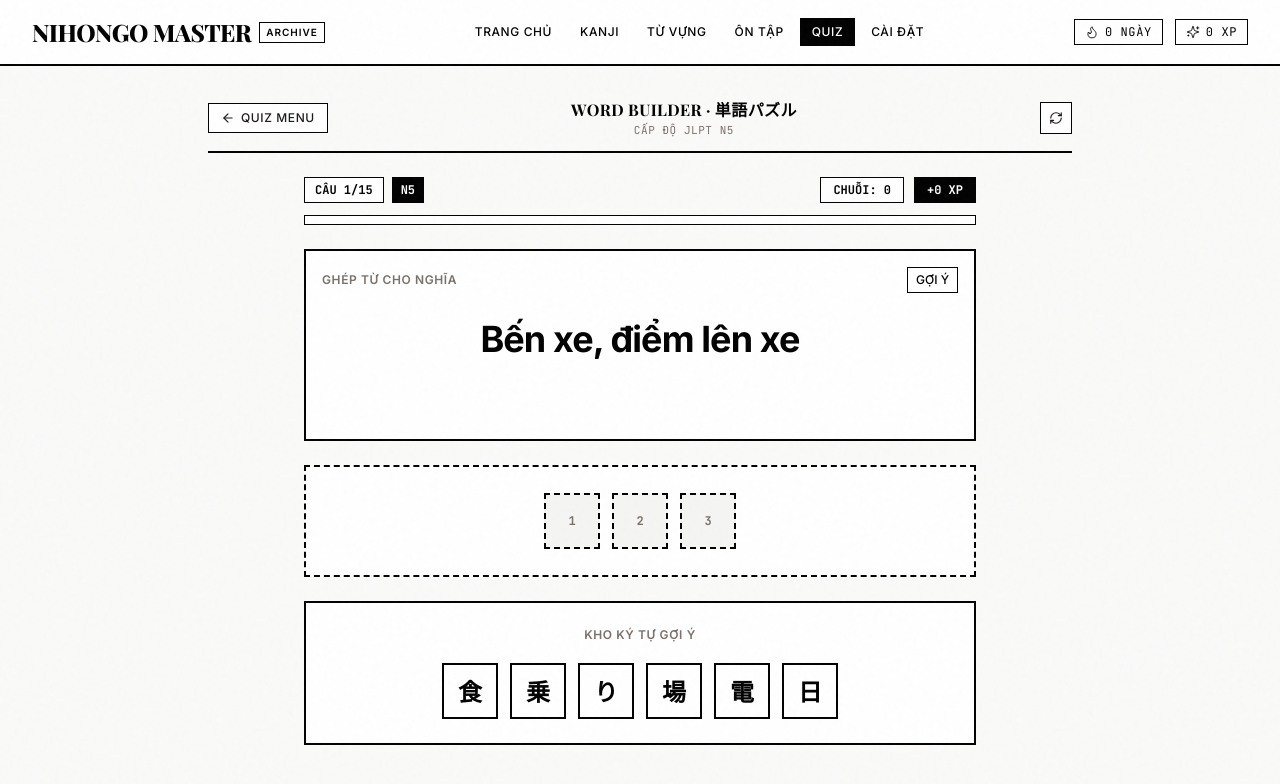
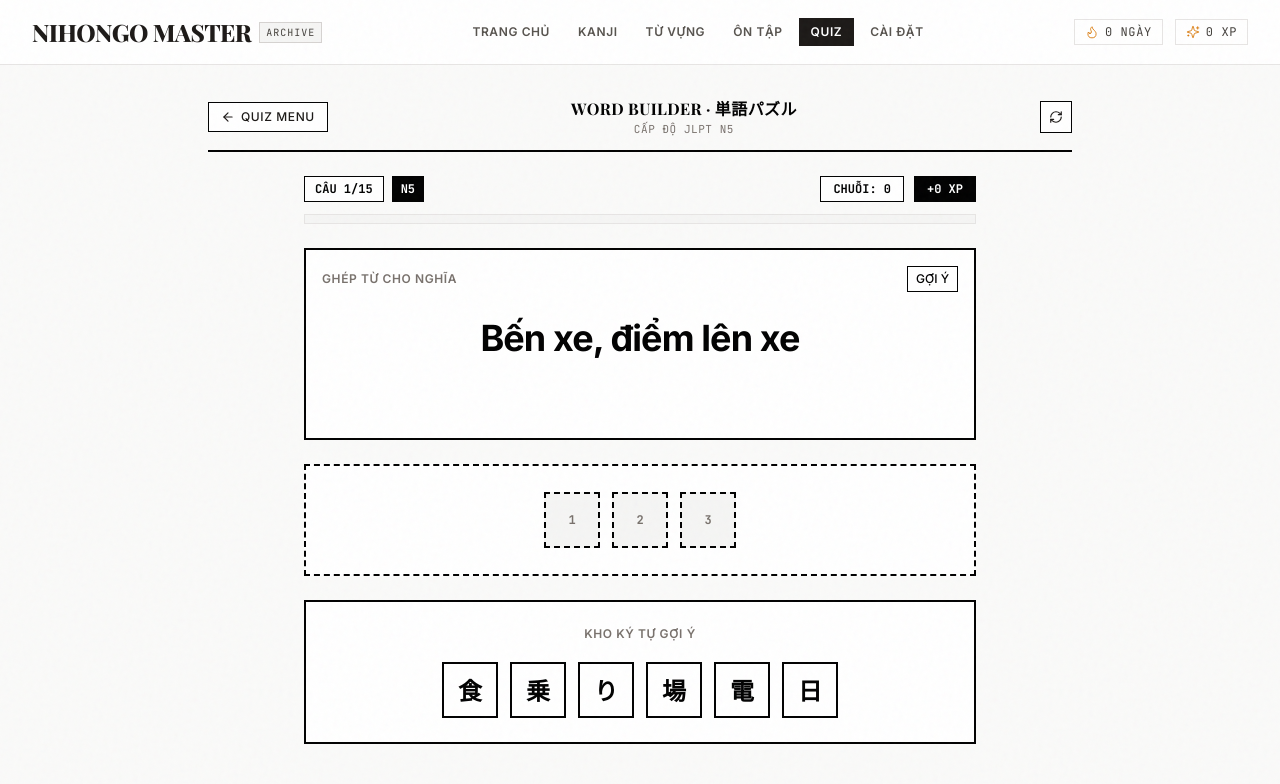
Before and after one commit to Vang-2812/nihongo-master, a Next.js app: page /review/quiz/builder in a window 1280 px wide. Shown: the top 784 px of the page. Built offline with nearby package versions, Linux system fonts and the light colour scheme; a web font is replaced by a local one.

Commit message:
feat(ui): style navbar, toasts, progressbar, and modal with muted tones and 1px borders

```diff
--- a/src/components/layout/Navbar.tsx
+++ b/src/components/layout/Navbar.tsx
@@ -80,19 +80,19 @@ export const Navbar: React.FC = () => {
 
   return (
     <>
-      <header className="sticky top-0 z-40 w-full border-b-2 border-black bg-white">
+      <header className="sticky top-0 z-40 w-full bg-white/95 backdrop-blur-sm border-b border-stone-200">
         <div className="max-w-7xl mx-auto px-4 sm:px-6 lg:px-8">
           <div className="flex items-center justify-between h-16">
             {/* Brand */}
             <div className="flex items-center gap-3">
               <Link
                 href="/"
-                className="flex items-center group focus:outline-none focus:ring-2 focus:ring-black"
+                className="flex items-center group focus:outline-none focus:ring-2 focus:ring-stone-400"
               >
-                <span className="font-serif tracking-tight font-extrabold text-xl sm:text-2xl text-black">
+                <span className="font-serif text-stone-900 font-extrabold tracking-tight text-xl sm:text-2xl">
                   NIHONGO MASTER
                 </span>
-                <span className="font-sans font-semibold text-[10px] tracking-widest uppercase border border-black px-1.5 py-0.5 ml-2 text-black">
+                <span className="bg-stone-100 text-stone-700 border border-stone-300 font-mono text-[10px] tracking-widest uppercase px-1.5 py-0.5 ml-2">
                   ARCHIVE
                 </span>
               </Link>
@@ -106,17 +106,17 @@ export const Navbar: React.FC = () => {
                   <Link
                     key={link.href}
                     href={link.href}
-                    className={`font-sans font-medium text-xs uppercase tracking-wider px-3 py-1.5 transition-colors duration-100 flex items-center gap-1.5 ${
+                    className={`font-sans text-xs uppercase tracking-wider font-semibold px-3 py-1.5 transition-colors duration-100 flex items-center gap-1.5 ${
                       active
-                        ? 'bg-black text-white'
-                        : 'text-black hover:bg-muted'
+                        ? 'bg-stone-900 text-white'
+                        : 'text-stone-600 hover:text-stone-900 hover:bg-stone-100'
                     }`}
                   >
                     <span>{link.label}</span>
                     {link.badge !== undefined && (
                       <span
                         className={`text-[10px] font-mono border px-1 py-0.5 ml-1 ${
-                          active ? 'border-white text-white' : 'border-black text-black'
+                          active ? 'border-white/30 text-white' : 'border-stone-300 text-stone-700 bg-stone-100'
                         }`}
                       >
                         {link.badge > 99 ? '99+' : link.badge}
@@ -131,19 +131,19 @@ export const Navbar: React.FC = () => {
             <div className="flex items-center gap-2 sm:gap-3">
               {/* Streak Badge */}
               <div
-                className="flex items-center gap-1.5 px-2.5 py-1 border border-black bg-white text-black font-mono text-xs uppercase tracking-wider"
+                className="flex items-center gap-1.5 px-2.5 py-1 border border-stone-200 bg-white text-stone-700 font-mono text-xs uppercase tracking-wider"
                 title={`Chuỗi học liên tục: ${streak} ngày`}
               >
-                <Flame className="w-3.5 h-3.5 stroke-[1.5]" />
+                <Flame className="w-3.5 h-3.5 stroke-[1.5] text-amber-600" />
                 <span>{streak} NGÀY</span>
               </div>
 
               {/* XP Badge */}
               <div
-                className="flex items-center gap-1.5 px-2.5 py-1 border border-black bg-white text-black font-mono text-xs uppercase tracking-wider"
+                className="flex items-center gap-1.5 px-2.5 py-1 border border-stone-200 bg-white text-stone-700 font-mono text-xs uppercase tracking-wider"
                 title={`Tổng kinh nghiệm: ${totalXp} XP`}
               >
-                <Sparkles className="w-3.5 h-3.5 stroke-[1.5]" />
+                <Sparkles className="w-3.5 h-3.5 stroke-[1.5] text-amber-600" />
                 <span>{totalXp} XP</span>
               </div>
 
@@ -151,7 +151,7 @@ export const Navbar: React.FC = () => {
               <button
                 type="button"
                 onClick={() => setMobileMenuOpen(!mobileMenuOpen)}
-                className="lg:hidden p-1.5 border border-black text-black hover:bg-black hover:text-white transition-colors duration-100 focus:outline-none focus:ring-2 focus:ring-black"
+                className="lg:hidden p-1.5 border border-stone-200 text-stone-700 hover:bg-stone-100 hover:text-stone-900 transition-colors duration-100 focus:outline-none focus:ring-2 focus:ring-stone-400"
                 aria-label="Mở menu điều hướng"
                 aria-expanded={mobileMenuOpen}
               >
@@ -163,7 +163,7 @@ export const Navbar: React.FC = () => {
 
         {/* Mobile dropdown drawer menu */}
         {mobileMenuOpen && (
-          <div className="lg:hidden border-t border-black bg-white px-4 py-3 space-y-1 rounded-none shadow-none">
+          <div className="lg:hidden border-t border-stone-200 bg-white px-4 py-3 space-y-1">
             {navLinks.map((link) => {
               const active = isLinkActive(link.href, link.exact);
               return (
@@ -171,10 +171,10 @@ export const Navbar: React.FC = () => {
                   key={link.href}
                   href={link.href}
                   onClick={() => setMobileMenuOpen(false)}
-                  className={`flex items-center justify-between px-3 py-2 font-sans font-medium text-xs uppercase tracking-wider rounded-none transition-colors duration-100 ${
+                  className={`flex items-center justify-between px-3 py-2 font-sans text-xs uppercase tracking-wider font-semibold transition-colors duration-100 ${
                     active
-                      ? 'bg-black text-white'
-                      : 'text-black hover:bg-muted'
+                      ? 'bg-stone-900 text-white'
+                      : 'text-stone-600 hover:text-stone-900 hover:bg-stone-100'
                   }`}
                 >
                   <div className="flex items-center gap-2.5">
@@ -184,7 +184,7 @@ export const Navbar: React.FC = () => {
                   {link.badge !== undefined && (
                     <span
                       className={`text-[10px] font-mono border px-1.5 py-0.5 ${
-                        active ? 'border-white text-white' : 'border-black text-black'
+                        active ? 'border-white/30 text-white' : 'border-stone-300 text-stone-700 bg-stone-100'
                       }`}
                     >
                       {link.badge} ĐẾN HẠN
@@ -198,23 +198,23 @@ export const Navbar: React.FC = () => {
       </header>
 
       {/* Mobile Bottom Navigation Bar for quick access */}
-      <nav aria-label="Điều hướng nhanh" className="lg:hidden fixed bottom-0 left-0 right-0 z-40 bg-white border-t border-black px-1 py-1.5 flex justify-around items-center rounded-none shadow-none">
+      <nav aria-label="Điều hướng nhanh" className="lg:hidden fixed bottom-0 left-0 right-0 z-40 bg-white/95 backdrop-blur-sm border-t border-stone-200 px-1 py-1.5 flex justify-around items-center">
         {navLinks.slice(0, 5).map((link) => {
           const active = isLinkActive(link.href, link.exact);
           return (
             <Link
               key={link.href}
               href={link.href}
-              className={`relative flex flex-col items-center justify-center py-1 px-2 font-sans font-medium text-[10px] uppercase tracking-wider transition-colors duration-100 rounded-none ${
+              className={`relative flex flex-col items-center justify-center py-1 px-2 font-sans text-[10px] uppercase tracking-wider font-semibold transition-colors duration-100 ${
                 active
-                  ? 'bg-black text-white'
-                  : 'text-black hover:bg-muted'
+                  ? 'bg-stone-900 text-white'
+                  : 'text-stone-600 hover:text-stone-900 hover:bg-stone-100'
               }`}
             >
               <div className="relative">
                 {link.icon}
                 {link.badge !== undefined && (
-                  <span className="absolute -top-1 -right-1.5 w-2 h-2 bg-black border border-white" />
+                  <span className={`absolute -top-1 -right-1.5 w-2 h-2 border ${active ? 'bg-white border-stone-900' : 'bg-rose-500 border-white'}`} />
                 )}
               </div>
               <span className="mt-0.5 truncate max-w-[64px]">
--- a/src/components/ui/ProgressBar.tsx
+++ b/src/components/ui/ProgressBar.tsx
@@ -29,7 +29,7 @@ export const ProgressBar: React.FC<ProgressBarProps> = ({
   return (
     <div className={`w-full ${className}`}>
       {(label || showPercentage) && (
-        <div className="flex justify-between items-center mb-1.5 font-mono text-xs uppercase tracking-wider text-black">
+        <div className="flex justify-between items-center mb-1.5 font-mono text-xs uppercase tracking-wider text-stone-900">
           {label && <span>{label}</span>}
           {showPercentage && <span className="ml-auto font-bold">{percentage}%</span>}
         </div>
@@ -39,10 +39,10 @@ export const ProgressBar: React.FC<ProgressBarProps> = ({
         aria-valuenow={value}
         aria-valuemin={0}
         aria-valuemax={safeMax}
-        className="w-full border border-black bg-white h-2 sm:h-2.5 overflow-hidden rounded-none"
+        className="w-full border border-stone-200 bg-stone-100 h-2 sm:h-2.5 overflow-hidden"
       >
         <div
-          className={`bg-black h-full transition-all duration-100 ${barClassName}`}
+          className={`${barClassName || (percentage === 100 ? 'bg-emerald-600' : 'bg-stone-900')} h-full transition-all duration-150`}
           style={{ width: `${percentage}%` }}
         />
       </div>
--- a/src/components/ui/ToastContainer.tsx
+++ b/src/components/ui/ToastContainer.tsx
@@ -40,20 +40,36 @@ const getBadgeText = (type: string) => {
   }
 };
 
+const getBadgeStyle = (type: string) => {
+  switch (type) {
+    case 'success':
+      return 'bg-emerald-50 text-emerald-800 border border-emerald-200';
+    case 'error':
+      return 'bg-rose-50 text-rose-800 border border-rose-200';
+    case 'warning':
+      return 'bg-amber-50 text-amber-800 border border-amber-200';
+    case 'info':
+    default:
+      return 'bg-indigo-50 text-indigo-800 border border-indigo-200';
+  }
+};
+
 const ToastCard: React.FC<ToastCardProps> = ({ item, onDismiss }) => {
   return (
     <div
       role="alert"
-      className="pointer-events-auto flex items-start justify-between gap-3 bg-white border-2 border-black p-4 text-black font-sans text-xs shadow-none rounded-none transition-all duration-100"
+      className="pointer-events-auto flex items-start justify-between gap-3 bg-white border border-stone-200 shadow-sm p-4 text-stone-900 font-sans text-xs transition-all duration-100"
     >
-      <div className="flex flex-col gap-1 flex-1">
-        <span className="font-bold tracking-wider text-[11px] font-mono">{getBadgeText(item.type)}</span>
-        <div className="break-words leading-relaxed text-xs">{item.message}</div>
+      <div className="flex flex-col gap-1.5 flex-1">
+        <span className={`inline-block w-fit px-1.5 py-0.5 font-bold tracking-wider text-[10px] font-mono uppercase ${getBadgeStyle(item.type)}`}>
+          {getBadgeText(item.type)}
+        </span>
+        <div className="break-words leading-relaxed text-xs text-stone-700">{item.message}</div>
       </div>
       <button
         type="button"
         onClick={onDismiss}
-        className="w-6 h-6 border border-black flex items-center justify-center font-mono text-xs hover:bg-black hover:text-white transition-colors duration-100 -mr-1 -mt-1 flex-shrink-0"
+        className="w-6 h-6 border border-stone-200 flex items-center justify-center font-mono text-xs hover:bg-stone-100 text-stone-600 hover:text-stone-900 transition-colors duration-100 -mr-1 -mt-1 flex-shrink-0"
         aria-label="Đóng thông báo"
       >
         ✕
```
Also changed, not shown: src/components/ui/Modal.tsx (+9 -9 lines).
